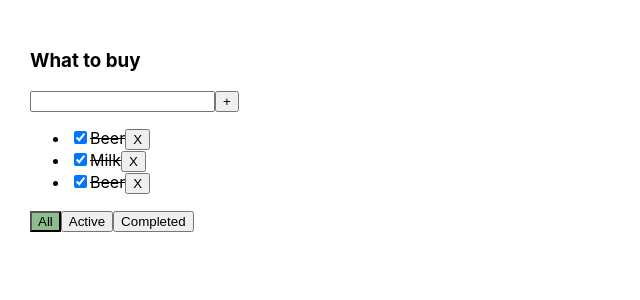
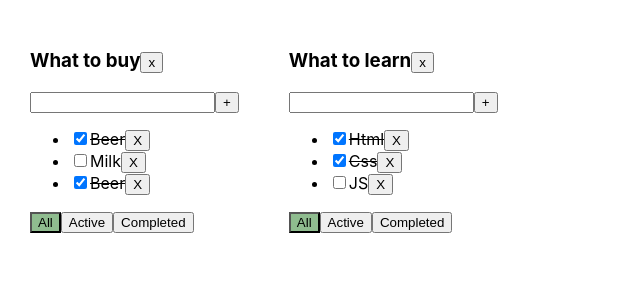
Before and after one commit to AlexChernov1996/Todolist, a React (Create React App) app: page / in a window 1280 px wide. Shown: the top 300 px of the page, without its empty margins (0-640 px from the left). Built offline with nearby package versions, Linux system fonts and the light colour scheme.

Commit message:
Lesson5 "Add todolists State"

```diff
--- a/src/App.tsx
+++ b/src/App.tsx
@@ -2,6 +2,7 @@ import React, {useState} from 'react';
 import './App.css';
 import Todolist from "./Todolist";
 import {v1} from "uuid";
+import todolist from "./Todolist";
 
 export type TodolistType = {
     id: string
@@ -14,42 +15,69 @@ export type TaskType = {
     title: string
     isDone: boolean
 }
+export type TasksStateType = {
+    [todolistId: string]: Array<TaskType>
+}
 
 function App() {
-    const [tasks,setTasks]= useState( [
-        {id: v1(), title: 'Beer', isDone: true},
-        {id: v1(), title: 'Milk', isDone: true},
-        {id: v1(), title: 'Beer', isDone: true},
+    const todolist_1 = v1()
+    const todolist_2 = v1()
+    const [todolists, setTodolists] = useState<TodolistType[]>([
+        {id: todolist_1, title: 'What to buy', filter: 'all'},
+        {id: todolist_2, title: 'What to learn', filter: 'all'},
     ])
-    const [filter,setFilter] = useState<FilterValuesType>('all')
-
-    const todolists: TodolistType[] = [
-        {id: '1', title: 'What to buy', filter: 'all'}
-    ]
-    const removeTask = (taskId:string)=>{
-        setTasks(tasks.filter(t=>t.id !== taskId))
+    const [tasks, setTasks] = useState<TasksStateType>({
+        [todolist_1]: [
+            {id: v1(), title: 'Beer', isDone: true},
+            {id: v1(), title: 'Milk', isDone: false},
+            {id: v1(), title: 'Beer', isDone: true},
+        ],
+        [todolist_2]: [
+            {id: v1(), title: 'Html', isDone: true},
+            {id: v1(), title: 'Css', isDone: true},
+            {id: v1(), title: 'JS', isDone: false},
+        ],
+    })
+    const removeTask = (taskId: string, todolistId: string) => {
+        const newTasks = {...tasks}
+        newTasks[todolistId] = newTasks[todolistId].filter(t => t.id !== taskId)
+        setTasks(newTasks)
     }
-    const changeFilter = (newValue:FilterValuesType) => {
-        setFilter(newValue)
+    const changeFilter = (newValue: FilterValuesType, todolistId: string) => {
+        setTodolists(todolists.map(t => t.id === todolistId ? ({...t, filter: newValue}) : t))
     }
-    const addTask = (title:string)=>{
-        setTasks([{id:v1(),title,isDone: false}, ...tasks])
+    const addTask = (title: string, todolistId: string) => {
+        const newTask = {id: v1(), title, isDone: false}
+        const newTasks = {...tasks}
+        newTasks[todolistId].push(newTask)
+        setTasks(newTasks)
     }
-    const changeTaskStatus = (id:string) => {
-      const newTasks = tasks.map(t => t.id === id ? {id:t.id,title:t.title, isDone:!t.isDone} : t)
-        setTasks(newTasks)
+    const changeTaskStatus = (id: string, todolistId: string) => {
+        const newTasks = tasks[todolistId].map(t => t.id === id ? {id: t.id, title: t.title, isDone: !t.isDone} : t)
+        const newState = {...tasks}
+        newState[todolistId] = newTasks
+        setTasks(newState)
+    }
+    const removeTodolist = (todolistId:string) => {
+        setTodolists(todolists.filter(t => t.id !== todolistId))
+        delete tasks[todolistId]
     }
     return (
         <div className="App">
-            <Todolist
-                filter={filter}
-                todolists={todolists}
-                tasks={tasks}
-                removeTask = {removeTask}
-                changeFilter = {changeFilter}
-                addTask = {addTask}
-                changeTaskStatus = {changeTaskStatus}
-            />
+            {todolists.map(t => {
+                return <Todolist
+                    removeTodolist={removeTodolist}
+                    key={t.id}
+                    todolistId={t.id}
+                    filter={t.filter}
+                    title = {t.title}
+                    tasks={tasks[t.id]}
+                    removeTask={removeTask}
+                    changeFilter={changeFilter}
+                    addTask={addTask}
+                    changeTaskStatus={changeTaskStatus}
+                />
+            })}
         </div>
     )
 }
--- a/src/Todolist.tsx
+++ b/src/Todolist.tsx
@@ -3,12 +3,14 @@ import {FilterValuesType, TaskType, TodolistType} from "./App";
 
 type TodolistPropsType = {
     filter: FilterValuesType
-    todolists: TodolistType[]
+    title:string
     tasks: TaskType[]
-    removeTask: (taskId: string) => void
-    changeFilter: (newValue: FilterValuesType) => void
-    addTask: (title: string) => void
-    changeTaskStatus: (id: string) => void
+    removeTask: (taskId: string,todolistId:string) => void
+    changeFilter: (newValue: FilterValuesType,todolistId:string) => void
+    addTask: (title: string,todolistId:string) => void
+    changeTaskStatus: (id: string, todolistId:string) => void
+    todolistId:string
+    removeTodolist:(todolistId:string) => void
 }
 
 const Todolist = (props: TodolistPropsType) => {
@@ -24,17 +26,16 @@ const Todolist = (props: TodolistPropsType) => {
                     return tasks
             }
         }
-
         const addTask = () => {
             if (title.trim()) {
-                props.addTask(title)
+                props.addTask(title, props.todolistId)
                 setTitle('')
             } else setError('error')
 
         }
-        const onClickButtonAll = () => props.changeFilter('all')
-        const onClickButtonActive = () => props.changeFilter('active')
-        const onClickButtonCompleted = () => props.changeFilter('completed')
+        const onClickButtonAll = () => props.changeFilter('all',props.todolistId)
+        const onClickButtonActive = () => props.changeFilter('active',props.todolistId)
+        const onClickButtonCompleted = () => props.changeFilter('completed',props.todolistId)
 
         const addActiveClassToFilterAll = props.filter === 'all' ? 'active' : ''
         const addActiveClassToFilterActive = props.filter === 'active' ? 'active' : ''
@@ -47,8 +48,8 @@ const Todolist = (props: TodolistPropsType) => {
         const tasksForTodolist = getTasksForRender(props.tasks, props.filter)
         const tasksForRender = tasksForTodolist.length ?
             tasksForTodolist.map(t => {
-                const removeTask = () => props.removeTask(t.id)
-                const onChangeTaskStatusHandler = () => props.changeTaskStatus(t.id)
+                const removeTask = () => props.removeTask(t.id,props.todolistId)
+                const onChangeTaskStatusHandler = () => props.changeTaskStatus(t.id,props.todolistId)
 
                 return <li key={t.id}>
                     <input type="checkbox" checked={t.isDone} onChange={onChangeTaskStatusHandler}/>
@@ -60,7 +61,8 @@ const Todolist = (props: TodolistPropsType) => {
         return (
             <div>
                 <div>
-                    <h3>{props.todolists[0].title}</h3>
+                    <h3>{props.title}
+                        <button onClick={()=>props.removeTodolist(props.todolistId)}>x</button></h3>
                     <div>
                         <input
                             value={title}
```
